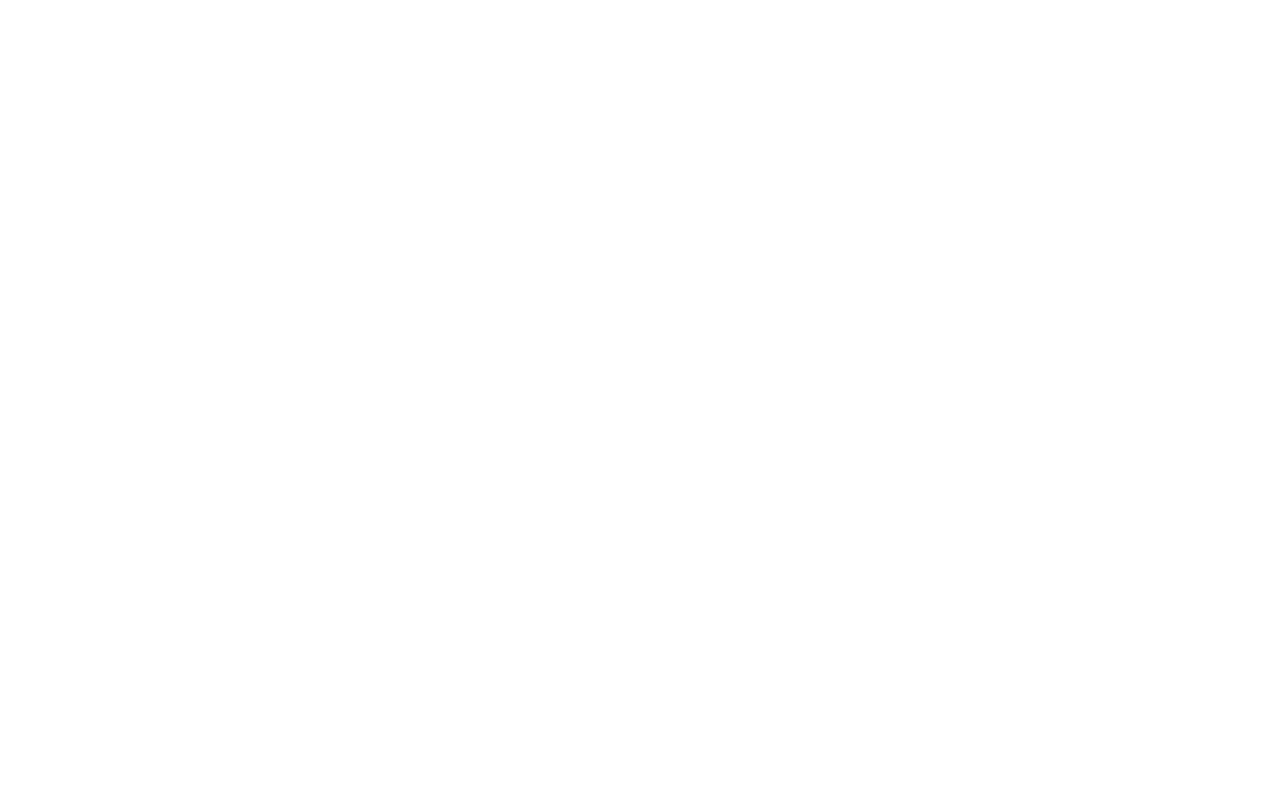
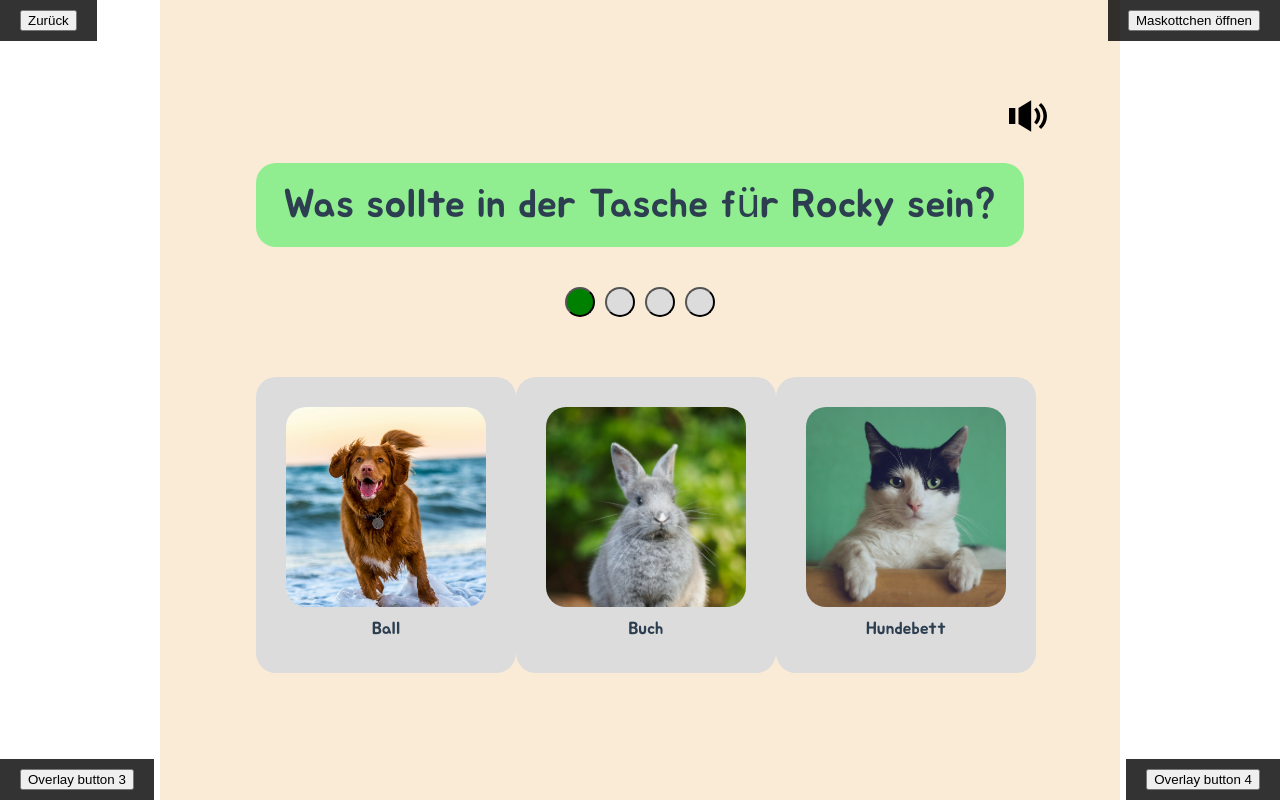
Before and after one commit to schule4-0/pets, a Vue app: page /pets/dog/stages/quiz in a window 1280 px wide. Before the commit this address had no page. Built offline with nearby package versions, Linux system fonts and the light colour scheme.

Commit message:
implement recap quiz logic

```diff
--- /dev/null
+++ b/src/components/FeedbackQuizToast.vue
@@ -0,0 +1,38 @@
+<template>
+  <transition name="slide-up">
+    <div v-if="show" class="toast">
+      {{ message }}
+    </div>
+  </transition>
+</template>
+
+<script setup lang="ts">
+import { defineProps } from 'vue';
+
+const props = defineProps<{
+  show: boolean;
+  message: string;
+}>();
+</script>
+
+<style scoped>
+.toast {
+  position: fixed;
+  top: 93%;
+  left: 50%;
+  transform: translateX(-50%);
+  background-color: black;
+  color: white;
+  padding: 10px 20px;
+  border-radius: 5px;
+}
+
+.slide-up-enter-active, .slide-up-leave-active {
+  transition: all 0.5s ease-out;
+}
+
+.slide-up-enter-from, .slide-up-leave-to {
+  transform: translate(-50%, 100%);
+  opacity: 0;
+}
+</style>
--- /dev/null
+++ b/src/components/QuizAnswer.vue
@@ -0,0 +1,59 @@
+<template>
+  <div class="answer-card"
+       :class="{ correct: isCorrect, incorrect: isIncorrect }"
+       @click="selectAnswer">
+    <img :src="answer.image" :alt="answer.text" class="answer-image" />
+    <h3>{{ answer.text }}</h3>
+  </div>
+</template>
+
+<script setup lang="ts">
+import { defineProps, defineEmits } from 'vue';
+import type { Answer } from '@/config/quizConfig';
+
+const props = defineProps<{
+  answer: Answer;
+  isCorrect: boolean;
+  isIncorrect: boolean;
+}>();
+
+const emit = defineEmits(['answer-selected']);
+
+const selectAnswer = () => {
+  if (!props.isCorrect && !props.isIncorrect) {
+    emit('answer-selected', props.answer.text);
+  }
+};
+</script>
+
+<style scoped>
+.answer-card {
+  margin-top: 30px;
+  background-color: gainsboro;
+  border-radius: 20px;
+  padding: 30px;
+  cursor: pointer;
+  transition: transform 0.2s;
+}
+
+.answer-card:hover {
+  transform: scale(1.05);
+}
+
+.answer-card.correct {
+  background-color: lightgreen;
+  cursor: not-allowed;
+}
+
+.answer-card.incorrect {
+  background-color: lightcoral;
+  cursor: not-allowed;
+}
+
+.answer-image {
+  width: 200px;
+  height: 200px;
+  object-fit: cover;
+  border-radius: 20px;
+}
+</style>
--- /dev/null
+++ b/src/components/QuizQuestion.vue
@@ -0,0 +1,26 @@
+<template>
+  <div class="question">
+    <h1>{{ question }}</h1>
+  </div>
+</template>
+
+<script setup lang="ts">
+import { defineProps } from 'vue';
+import type { Quiz } from '@/config/quizConfig'
+
+const props = defineProps<{
+  question: Quiz["question"];
+}>();
+</script>
+
+<style scoped>
+.question {
+  font-size: 20px;
+  margin-bottom: 40px;
+  margin-top: 20px;
+  text-align: center;
+  background-color: lightgreen;
+  border-radius: 20px;
+  padding: 10px;
+}
+</style>
--- /dev/null
+++ b/src/config/quizConfig.ts
@@ -0,0 +1,55 @@
+import dogImg from '@/assets/dog.png';
+import bunnyImg from '@/assets/bunny.png';
+import catImg from '@/assets/cat.png';
+
+export interface Answer {
+  text: string;
+  image: string;
+}
+
+export interface Quiz {
+  question: string;
+  answers: Answer[];
+  correctAnswer: string;
+}
+
+const quizData: Quiz[] = [
+  {
+    question: 'Was sollte in der Tasche für Rocky sein?',
+    answers: [
+      { text: 'Ball', image: dogImg },
+      { text: 'Buch', image: bunnyImg },
+      { text: 'Hundebett', image: catImg }
+    ],
+    correctAnswer: 'Ball'
+  },
+  {
+    question: 'Welches Futter soll in Rockys Napf gelegt werden, um ihn zu füttern?',
+    answers: [
+      { text: 'Kuchen', image: dogImg },
+      { text: 'Schokolade', image: bunnyImg },
+      { text: 'Hundefutter', image: catImg }
+    ],
+    correctAnswer: 'Hundefutter'
+  },
+  {
+    question: 'Was muss man beim Spazierengehen mitnehmen?',
+    answers: [
+      { text: 'Handy', image: dogImg },
+      { text: 'Leine', image: bunnyImg },
+      { text: 'Kartenspiel', image: catImg }
+    ],
+    correctAnswer: 'Leine'
+  },
+  {
+    question: 'Wie bekommt man Rocky wieder sauber, wenn er schmutzig ist?',
+    answers: [
+      { text: 'Seife', image: dogImg },
+      { text: 'Spielzeug', image: bunnyImg },
+      { text: 'Hundeknochen', image: catImg }
+    ],
+    correctAnswer: 'Seife'
+  }
+];
+
+export default quizData;
--- a/src/router/index.ts
+++ b/src/router/index.ts
@@ -4,6 +4,7 @@ import HomeView from '../views/HomeView.vue'
 import MainGameView from '../views/MainGameView.vue'
 import MinigameEquipment from '@/views/dog/MinigameEquipment.vue'
 import MinigameTwo from '@/views/dog/MinigameTwo.vue'
+import RecapQuiz from '@/views/dog/RecapQuiz.vue'
 
 type PetStage = {
   path: string
@@ -19,7 +20,8 @@ type PetStages = {
 const petStages: PetStages = {
   dog: [
     { path: 'stages/1', component: MinigameEquipment, name: 'dog-equipment' },
-    { path: 'stages/2', component: MinigameTwo, name: 'dog-stage-two' }
+    { path: 'stages/2', component: MinigameTwo, name: 'dog-stage-two' },
+    { path: 'stages/quiz', component: RecapQuiz, name: 'recap-quiz'}
   ]
   //cat: [
   //  { path: 'stages/1', component: MinigameEquipment, name: 'cat-one' },
--- /dev/null
+++ b/src/views/dog/RecapQuiz.vue
@@ -0,0 +1,216 @@
+<template>
+  <div class="quiz-container">
+    <div class="question-section">
+      <img src="../../assets/icon_audio.svg" alt="Audio">
+      <QuestionComponent :question="currentQuestion.question" />
+
+      <div class="progress-bar">
+        <button
+        v-for="(answered, index) in progress"
+        :key="index"
+        :class="{ 'answered': answered }"
+        class="progress-buttons"
+      ></button>
+      </div>
+
+      <div class="answers-container">
+        <AnswerComponent
+          v-for="(answer, index) in currentQuestion.answers"
+          :key="index"
+          :answer="answer"
+          :isCorrect= "isCorrect[index]"
+          :isIncorrect="isIncorrect[index]"
+          @answer-selected="handleAnswerSelected(answer.text, index)"
+        />
+      </div>
+    </div>
+
+    <div class="next-button-container">
+        <button v-if="isAnswerSelected" @click="nextQuestion" class="next-button">
+          <img src="../../assets/icon_arrow.png">
+        </button>
+    </div>
+
+    <FeedbackQuizToast :show="showToast" :message="toastMessage" />
+
+    <div class="modal">
+      <div v-if="showModal" class="modal-overlay">
+        <div class="modal-content">
+          <h2>Toll gemacht! Du hast alle Fragen richtig beantwortet. Du kennst Rocky wirklich gut!</h2>
+          <button @click="finishQuiz" class="finish-button">Beenden</button>
+        </div>
+      </div>
+    </div>
+  </div>
+</template>
+
+<script setup lang="ts">
+import { ref, computed } from 'vue';
+import QuestionComponent from '@/components/QuizQuestion.vue';
+import AnswerComponent from '@/components/QuizAnswer.vue';
+import FeedbackQuizToast from '@/components/FeedbackQuizToast.vue';
+import quizData from '@/config/quizConfig';
+import { useRouter } from 'vue-router';
+
+const currentQuestionIndex = ref(0);
+const selectedAnswer = ref<string | null>(null);
+const isAnswerSelected = ref(false);
+
+const isCorrect = ref<boolean[]>(new Array(quizData[currentQuestionIndex.value].answers.length).fill(false));
+const isIncorrect = ref<boolean[]>(new Array(quizData[currentQuestionIndex.value].answers.length).fill(false));
+
+const showToast = ref(false);
+const toastMessage = ref('');
+
+const router = useRouter();
+const showModal = ref(false);
+
+const currentQuestion = computed(() => {
+  return quizData[currentQuestionIndex.value];
+});
+
+const handleAnswerSelected = (selectedAnswerText: string, index: number) => {
+  showToast.value = true;
+  selectedAnswer.value = selectedAnswerText;
+
+  if(selectedAnswer.value === currentQuestion.value.correctAnswer && selectedAnswer.value === selectedAnswerText) {
+    isCorrect.value[index] = true;
+    isIncorrect.value.fill(true);
+    isIncorrect.value[index] = false;
+
+    isAnswerSelected.value = true;
+    toastMessage.value = 'Gut gemacht! Drücke auf den Pfeil.';
+  } else {
+    isIncorrect.value[index] = true;
+    toastMessage.value = 'Schade, das ist leider nicht richtig. Versuch es doch noch einmal.';
+  }
+  setTimeout(() => {
+    showToast.value = false;
+  }, 3000);
+};
+
+const nextQuestion = () => {
+  isAnswerSelected.value = false;
+  selectedAnswer.value = null;
+  isCorrect.value.fill(false);
+  isIncorrect.value.fill(false);
+
+  if (currentQuestionIndex.value < quizData.length - 1) {
+    currentQuestionIndex.value++;
+  } else {
+    showModal.value = true;
+  }
+};
+
+const finishQuiz = () => {
+  router.push(`/pets/dog/stages/1`);
+};
+
+const progress = computed(() => {
+  const progressArray = [];
+  for (let i = 0; i < quizData.length; i++) {
+    if (i <= currentQuestionIndex.value) {
+      progressArray[i] = true;
+    } else {
+      progressArray[i] = false;
+    }
+  }
+  return progressArray;
+});
+
+</script>
+
+<style scoped>
+.quiz-container {
+  display: flex;
+  flex-direction: column;
+  align-items: center;
+  justify-content: center;
+  height: 100%;
+  width: 75%;
+  background-color:antiquewhite;
+
+  img {
+      width: 5%;
+      margin-left: 98%;
+      fill: var(--color-text);
+  }
+}
+
+.question-section {
+  width: 80%;
+}
+
+.answers-container {
+  display: flex;
+  justify-content: space-between;
+  /* flex-wrap: wrap;
+  gap: 10px; */
+}
+
+.next-button-container {
+  margin-top: 30px;
+  align-self: flex-end;
+}
+
+.next-button {
+  padding: 10px;
+  margin-right: 40px;
+  cursor: pointer;
+  border-radius: 5px;
+  display: flex;
+  justify-content: end;
+
+  img {
+  width: 20px;
+  height: auto;
+  object-fit: contain;
+  }
+}
+
+.progress-bar {
+  display: flex;
+  justify-content: center;
+  margin-bottom: 30px;
+}
+
+.progress-buttons {
+  width: 30px;
+  height: 30px;
+  border-radius: 50%;
+  margin: 0 5px;
+  background-color: gainsboro;
+}
+
+.progress-buttons.answered {
+  background-color: green;
+}
+
+.finish-button {
+  padding: 10px;
+  margin-top: 20px;
+  cursor: pointer;
+  border-radius: 5px;
+}
+
+.modal-overlay {
+  position: fixed;
+  top: 0;
+  left: 0;
+  width: 100%;
+  height: 100%;
+  background: rgba(0, 0, 0, 0.5);
+  display: flex;
+  align-items: center;
+  justify-content: center;
+  z-index: 1000;
+}
+
+.modal-content {
+  background: white;
+  padding: 20px;
+  border-radius: 5px;
+  position: relative;
+  width: 500px;
+}
+</style>
```
